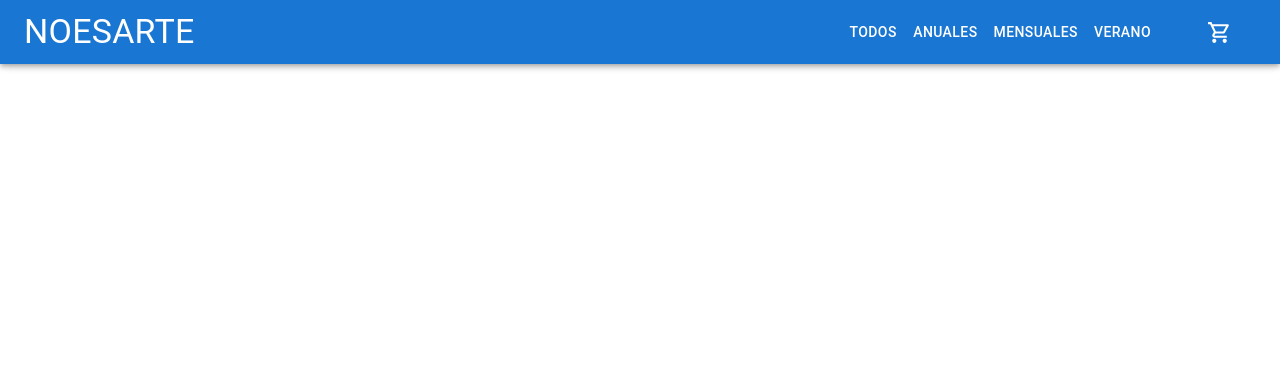
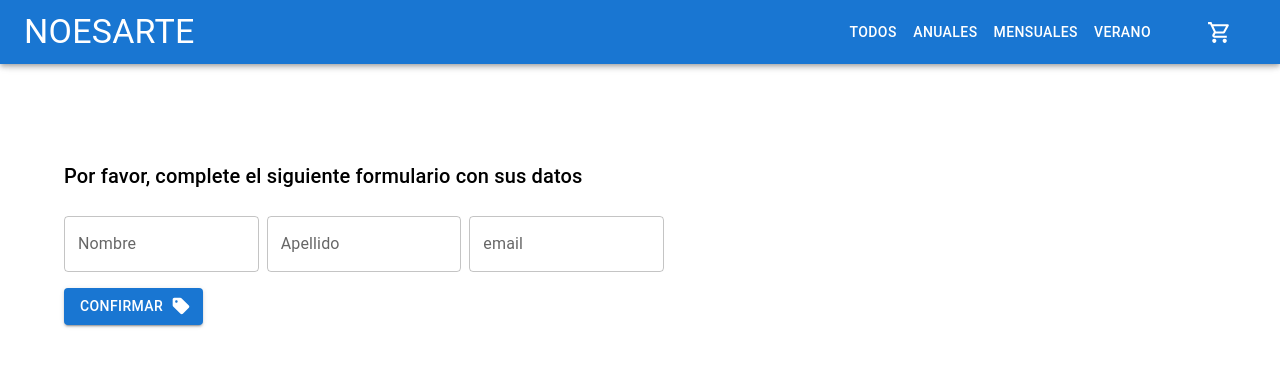
Before and after one commit to DHCosta/CursoReactJS, a React (Create React App) app: page /form in a window 1280 px wide. Shown: the top 366 px of the page. Built offline with nearby package versions, Linux system fonts and the light colour scheme.

Commit message:
AC8: primeras modificaciones

```diff
--- a/public/index.html
+++ b/public/index.html
@@ -2,12 +2,14 @@
 <html lang="en">
   <head>
     <meta charset="utf-8" />
+    <link rel="icon" href="%PUBLIC_URL%/favicon.ico" />
     <meta name="viewport" content="width=device-width, initial-scale=1" />
     <meta name="theme-color" content="#000000" />
     <meta
       name="description"
       content="Web site created using create-react-app"
     />
+    <link rel="apple-touch-icon" href="%PUBLIC_URL%/logo192.png" />
     <!--
       manifest.json provides metadata used when your web app is installed on a
       user's mobile device or desktop. See https://developers.google.com/web/fundamentals/web-app-manifest/
--- a/src/App.js
+++ b/src/App.js
@@ -5,6 +5,7 @@
 import Cart from './components/Cart'
 import { BrowserRouter, Routes, Route } from 'react-router-dom'
 import { CartProvider } from './components/context/CartContext'
+import FormBuy from './components/FormBuy'
 
 function App () {
   return (
@@ -33,6 +34,11 @@
               element={<Cart />}
             />
 
+            <Route
+              path='/form'
+              element={<FormBuy />}
+            />
+
           </Routes>
         </CartProvider>
       </BrowserRouter>
--- a/src/components/Cart.js
+++ b/src/components/Cart.js
@@ -7,6 +7,7 @@
 import ListItemText from '@mui/material/ListItemText'
 import IconButton from '@mui/material/IconButton'
 import DeleteIcon from '@mui/icons-material/Delete'
+import ArrowRightAltIcon from '@mui/icons-material/ArrowRightAlt'
 import Divider from '@mui/material/Divider'
 import Paper from '@mui/material/Paper'
 import { Link } from 'react-router-dom'
@@ -23,7 +24,9 @@
       {!cart.length ||
           (
             <Box sx={{ maxWidth: 'sm', display: 'flex', justifyContent: 'flex-end', mt: 15, ml: 25, py: 2 }}>
-              <Button variant='contained' onClick={clear}>Vaciar</Button>
+              <Button variant='outlined' onClick={clear} startIcon={<DeleteIcon />}>
+                Vaciar
+              </Button>
             </Box>
           )}
       <Box sx={{ maxWidth: 'sm', boxShadow: 1 }} pt={3} ml={25}>
@@ -56,9 +59,18 @@
       </Box>
       {cart.length
         ? (
-          <Paper sx={{ maxWidth: 'sm', elevation: 3, display: 'flex', justifyContent: 'flex-end', bgcolor: '#7986cb', color: 'white', ml: 25, py: 3, mb: 10 }}>
-            <Typography variant='h6' sx={{ pr: 5 }}>TOTAL ${calTotal()}</Typography>
-          </Paper>
+          <>
+            <Paper sx={{ maxWidth: 'sm', elevation: 3, display: 'flex', justifyContent: 'flex-end', bgcolor: '#7986cb', color: 'white', ml: 25, py: 3 }}>
+              <Typography variant='h6' sx={{ pr: 5 }}>TOTAL ${calTotal()}</Typography>
+            </Paper>
+            <Box sx={{ maxWidth: 'sm', display: 'flex', justifyContent: 'flex-end', ml: 25, mt: 2, mb: 10 }}>
+              <Link to='/form'>
+                <Button variant='contained' endIcon={<ArrowRightAltIcon />}>
+                  Finalizar inscripción
+                </Button>
+              </Link>
+            </Box>
+          </>
           )
         : (
           <Container sx={{ display: 'flex', flexDirection: 'column', mt: 15 }}>
--- /dev/null
+++ b/src/components/FormBuy.js
@@ -0,0 +1,32 @@
+import React from 'react'
+import { Typography, TextField, Box, Button, Container } from '@mui/material'
+import SellIcon from '@mui/icons-material/Sell'
+import { collection, addDoc, serverTimestamp } from 'firebase/firestore'
+
+const FormBuy = () => {
+  return (
+    <Container fixed mt={2} pl={25}>
+      <Typography variant='h6' mt={20} pb={3}>
+        Por favor, complete el siguiente formulario con sus datos
+      </Typography>
+      <Box
+        mb={2}
+        maxWidth={600}
+        component='form'
+        noValidate
+        autoComplete='off'
+        display='flex'
+        gap={1}
+      >
+        <TextField id='outlined-basic' label='Nombre' variant='outlined' />
+        <TextField id='outlined-basic' label='Apellido' variant='outlined' />
+        <TextField id='outlined-basic' label='email' variant='outlined' />
+      </Box>
+      <Button variant='contained' endIcon={<SellIcon />}>
+        Confirmar
+      </Button>
+    </Container>
+  )
+}
+
+export default FormBuy
```
Also changed, not shown: public/logo192.png (added), public/logo512.png (added).
